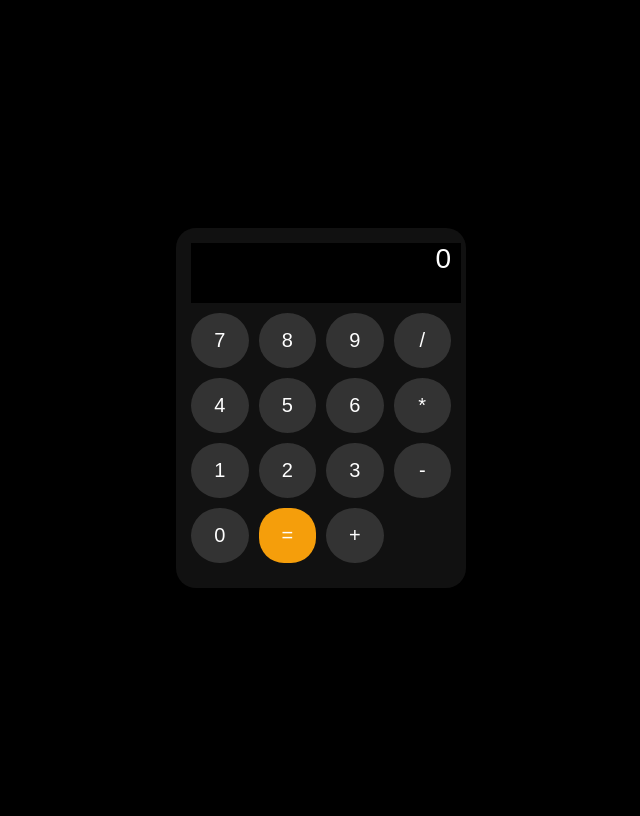
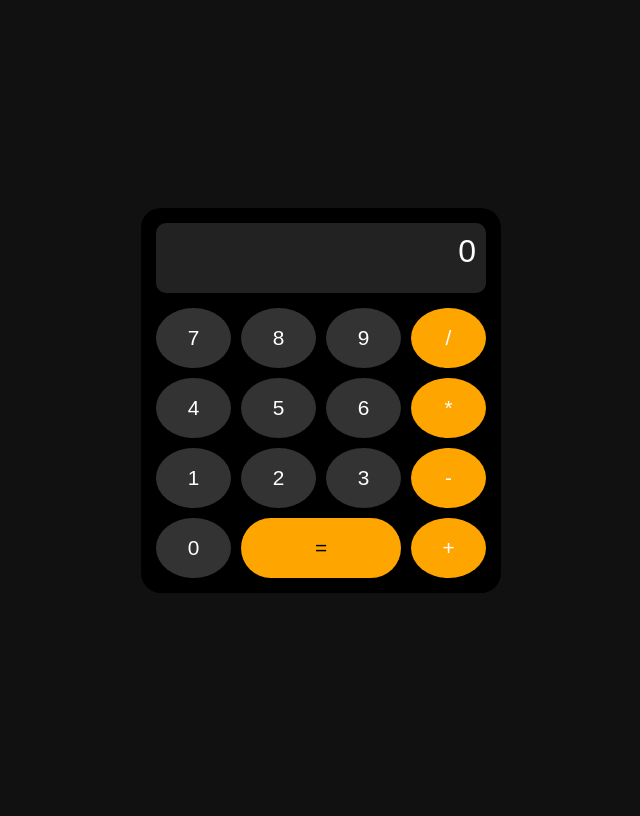
Before and after one commit to mdhdrali/Calculator2, a Python web app: template calculator2/templates/index.html in a window 1280 px wide. Shown: the whole page, without its empty margins (319-959 px from the left). After the commit the page ends 593 px from the top, so only its background shows below. Run offline with Jinja, Linux system fonts and the light colour scheme; the template is opened without the code that fills it, so the values that code supplies are empty.

Commit message:
Update style.css

```diff
--- a/calculator2/static/style.css
+++ b/calculator2/static/style.css
@@ -1,29 +1,36 @@
+* {
+    box-sizing: border-box;
+    font-family: Arial, sans-serif;
+}
+
 body {
-    background: #000;
+    margin: 0;
+    padding: 0;
+    height: 100vh;
+    background: #111;
     display: flex;
     justify-content: center;
     align-items: center;
-    height: 100vh;
-    font-family: Arial;
 }
 
 .calculator {
-    width: 260px;
-    background: #111;
+    width: 100%;
+    max-width: 360px;
+    background: black;
     border-radius: 20px;
     padding: 15px;
 }
 
-#display {
+.display {
     width: 100%;
-    height: 60px;
-    background: black;
+    height: 70px;
+    background: #222;
     color: white;
-    font-size: 28px;
+    font-size: 2rem;
+    border-radius: 10px;
     text-align: right;
-    border: none;
-    margin-bottom: 10px;
-    padding-right: 10px;
+    padding: 10px;
+    margin-bottom: 15px;
 }
 
 .buttons {
@@ -33,26 +40,25 @@ body {
 }
 
 button {
-    height: 55px;
-    font-size: 20px;
+    height: 60px;
+    font-size: 1.3rem;
     border: none;
     border-radius: 50%;
-    background: #333;
-    color: white;
     cursor: pointer;
 }
 
-button:hover {
-    background: #555;
+button.operator {
+    background: orange;
+    color: white;
 }
 
-.equal {
-    grid-row: span 2;
-    border-radius: 25px;
-    background: #f59e0b;
+button.equal {
+    grid-column: span 2;
+    border-radius: 30px;
+    background: orange;
 }
 
-.zero {
-    grid-column: span 2;
-    border-radius: 25px;
+button.number {
+    background: #333;
+    color: white;
 }
```
